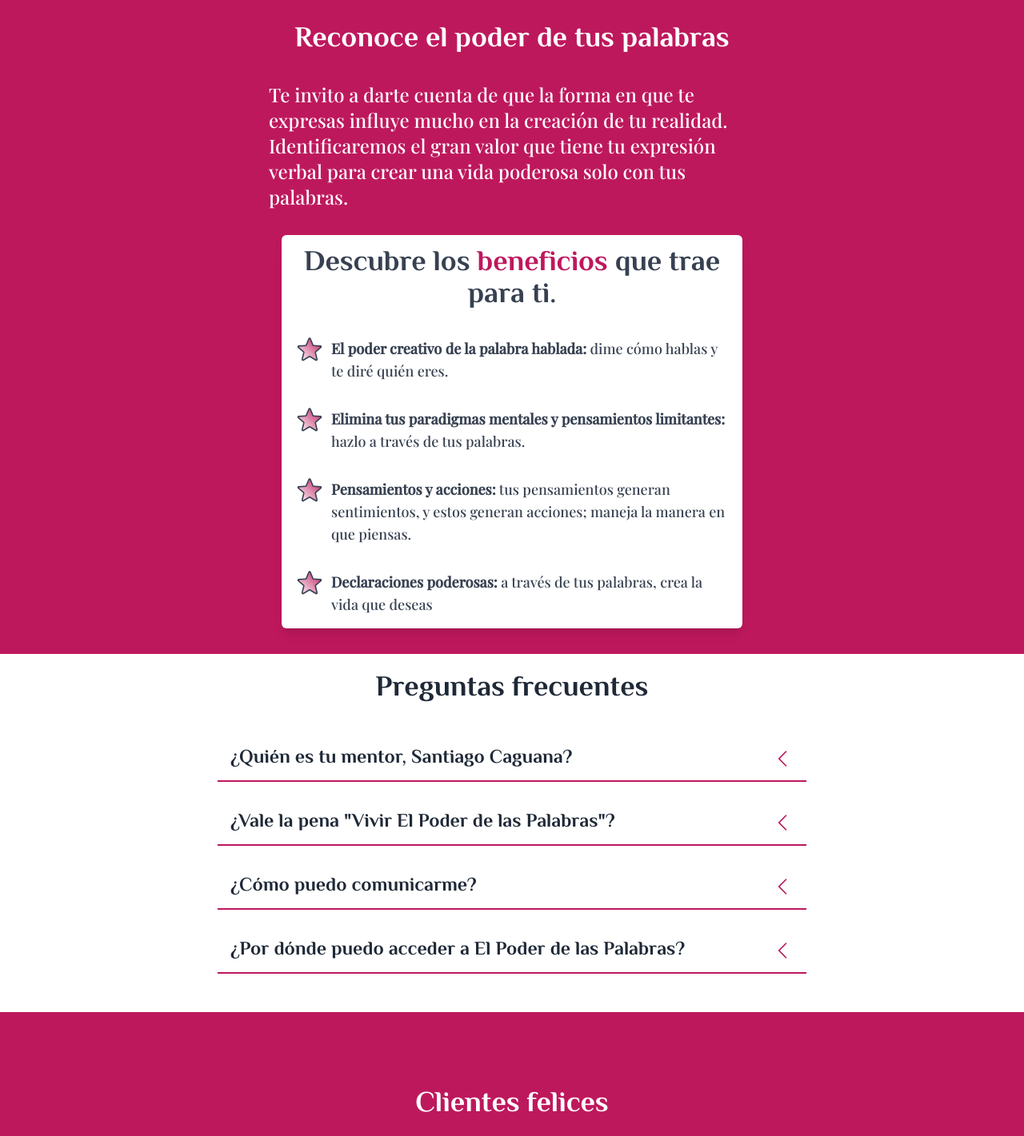
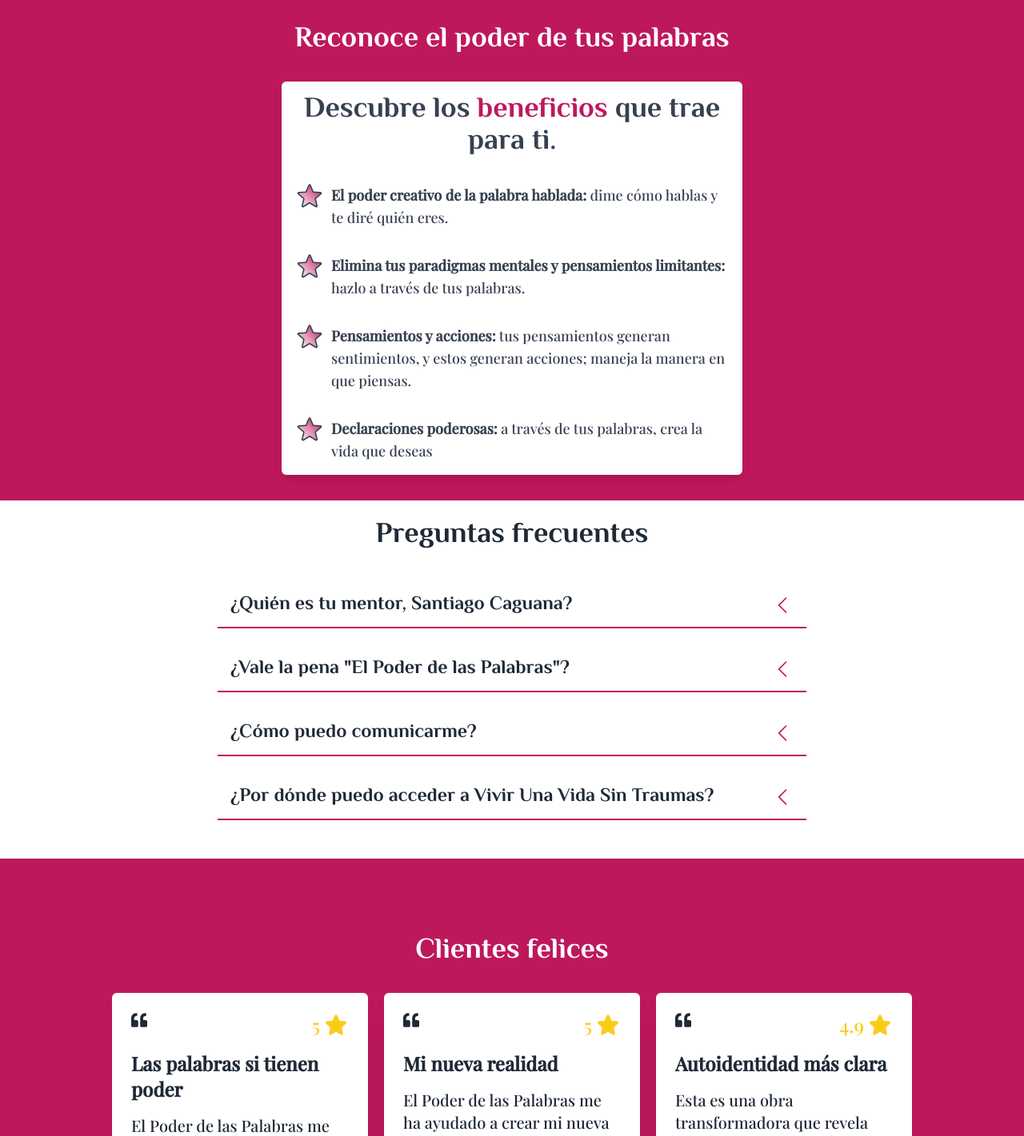
Before and after one commit to omar-moquete/santiagocaguana-palabras, a Next.js app: page / in a window 1280 px wide. Shown: the part 802-2223 px from the top of the page at 80% size. Built offline with nearby package versions, Linux system fonts and the light colour scheme.

Commit message:
added requested changes

```diff
--- a/src/app_config.ts
+++ b/src/app_config.ts
@@ -28,16 +28,16 @@ En 2024, encontró su llamado al descubrir el "coaching transformacional" y tom
 Esta elección lo conectó profundamente con su vocación de servicio y su amor por las personas. Santiago dedica su vida a vivir su propósito, tocando, moviendo e inspirando a cada persona que cruza su camino.`,
   },
   {
-    title: '¿Vale la pena "Vivir El Poder de las Palabras"?',
-    content: `Sí, definitivamente. El Poder de las Palabras ofrece conocimientos profundos y prácticos que pueden transformar tu enfoque y resultados en tu vida. Es una oportunidad única para aprender de expertos y conectar con una comunidad de profesionales apasionados.`,
+    title: '¿Vale la pena "El Poder de las Palabras"?',
+    content: `Sí, definitivamente. El Poder de las Palabras ofrece conocimientos profundos y prácticos que pueden transformar tu enfoque y resultados en tu vida.`,
   },
   {
     title: "¿Cómo puedo comunicarme?",
-    content: `Dándole click a "Quiero hablar con un asesor" podrás ser redireccionado a mi WhatsApp.`,
+    content: `Dándole click a "Quiero hablar con un asesor".`,
   },
   {
-    title: "¿Por dónde puedo acceder a El Poder de las Palabras?",
-    content: `Para saber más detalles solo envía un mensaje dándole click a "Quiero hablar con un asesor."`,
+    title: "¿Por dónde puedo acceder a Vivir Una Vida Sin Traumas?",
+    content: `Contáctanos para saber más información."`,
   },
 ];
 
--- a/src/components/BulletPointSection.tsx
+++ b/src/components/BulletPointSection.tsx
@@ -8,12 +8,6 @@ export default function BulletPointSection() {
       <h1 className={`${elMessiri.className} text-4xl text-center`}>
         Reconoce el poder de tus palabras
       </h1>
-      <p>
-        Te invito a darte cuenta de que la forma en que te expresas influye
-        mucho en la creación de tu realidad. Identificaremos el gran valor que
-        tiene tu expresión verbal para crear una vida poderosa solo con tus
-        palabras.
-      </p>
       <ul className="shadow-lg p-4 flex flex-col gap-8 w-[90vw] max-w-xl m-auto bg-white text-gray-700 rounded-md">
         <h2 className={`${elMessiri.className} text-4xl text-center`}>
           Descubre los{" "}
```
